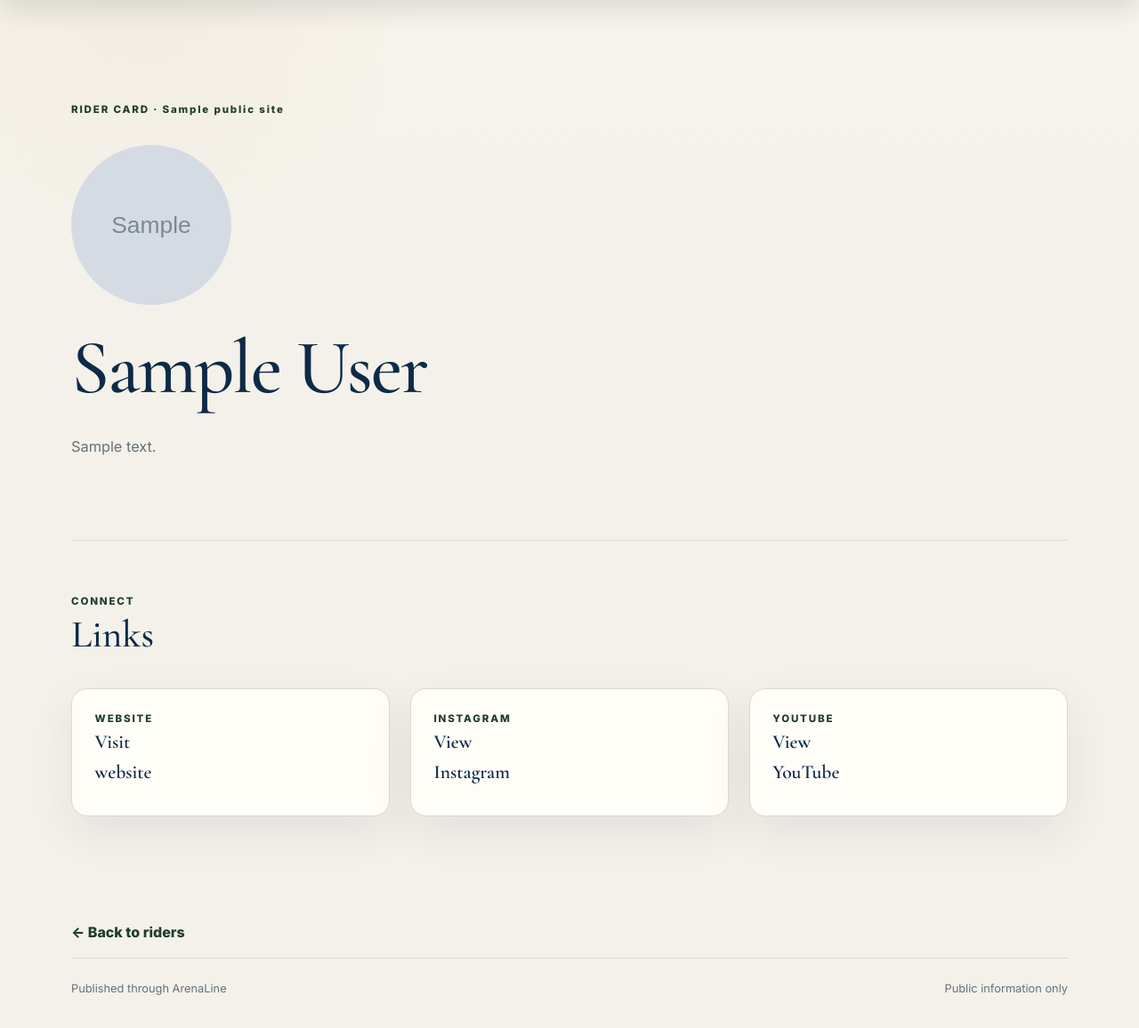
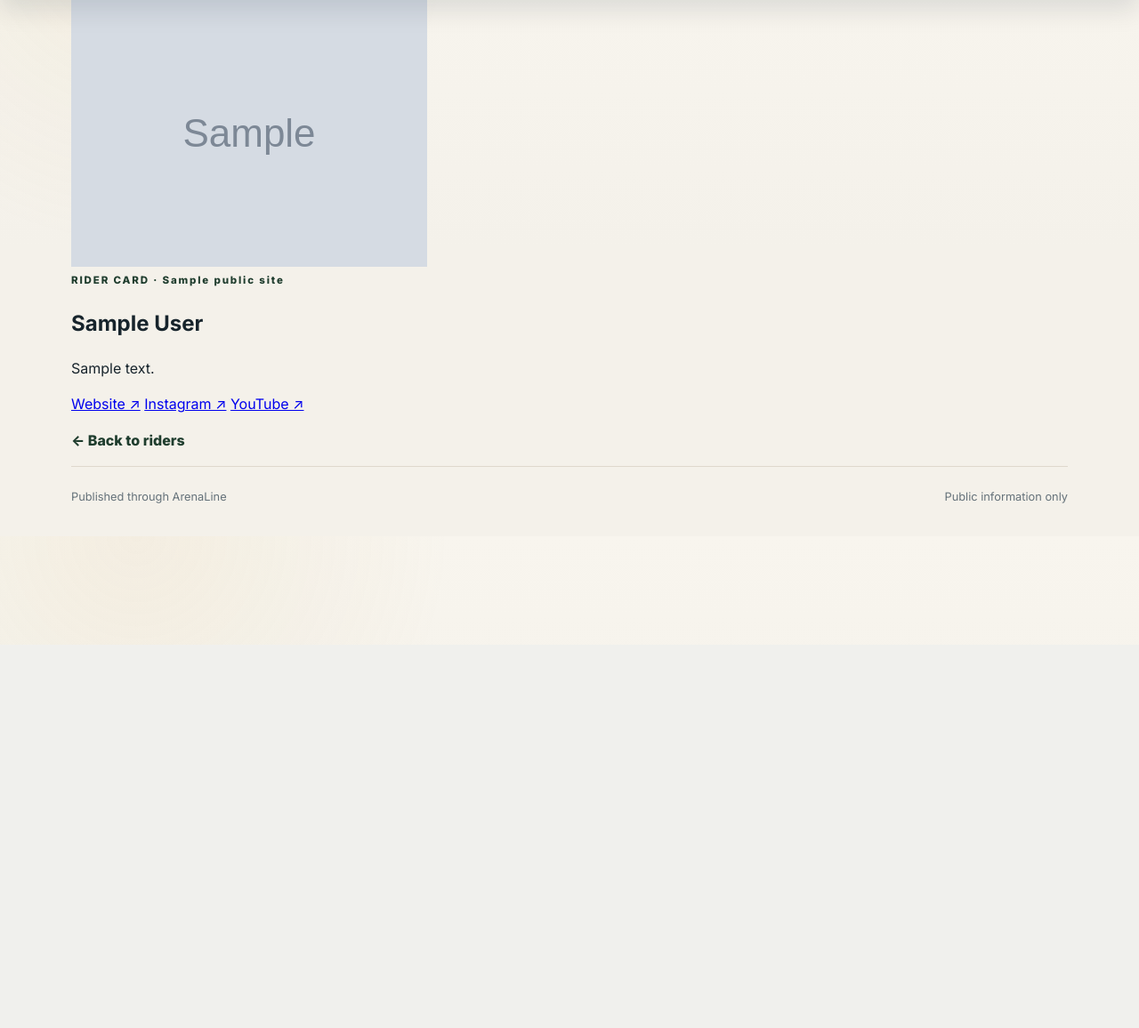
Before and after one commit to mcangeli/iea-team-portal, a Django app: template templates/public/rider_detail.html in a window 1280 px wide. Shown: the part 75-1231 px from the top of the page at 89% size. After the commit the page ends 711 px from the top, so only its background shows below. Run offline with Django 5.2, Linux system fonts and the light colour scheme; the template is opened without the code that fills it: most values are stand-ins (such as "Sample title", 1, 10 or a date in 2020); grey boxes marked "Sample" are stand-in pictures; parts of the project's set-up code (start-up, migrations or seed data) failed here and were passed over.

Commit message:
ui: polish public rider profile presentation

```diff
--- a/templates/public/rider_detail.html
+++ b/templates/public/rider_detail.html
@@ -1,21 +1,26 @@
 {% extends 'public/base.html' %}
 {% block title %}{{ public_rider.display_name }} · {{ public_site.name }} · ArenaLine{% endblock %}
 {% block content %}
-<section class="public-hero">
-  <div class="public-kicker">RIDER CARD · {{ public_site.name }}</div>
-  {% if public_rider.photo %}<img src="{{ public_rider.photo.url }}" alt="{{ public_rider.display_name }}" style="width:180px;height:180px;object-fit:cover;border-radius:50%;margin:1rem 0 1.5rem;">{% endif %}
-  <h1>{{ public_rider.display_name }}</h1>
-  {% if public_rider.bio %}<div class="public-intro">{{ public_rider.bio|linebreaks }}</div>{% endif %}
-</section>
-{% if public_rider.website_url or public_rider.instagram_url or public_rider.youtube_url %}
-<section class="public-section">
-  <div class="public-section-heading"><div class="public-kicker">CONNECT</div><h2>Links</h2></div>
-  <div class="public-show-grid">
-    {% if public_rider.website_url %}<a class="public-show-card" href="{{ public_rider.website_url }}" rel="noopener noreferrer"><div><div class="public-kicker">WEBSITE</div><h3>Visit website</h3></div></a>{% endif %}
-    {% if public_rider.instagram_url %}<a class="public-show-card" href="{{ public_rider.instagram_url }}" rel="noopener noreferrer"><div><div class="public-kicker">INSTAGRAM</div><h3>View Instagram</h3></div></a>{% endif %}
-    {% if public_rider.youtube_url %}<a class="public-show-card" href="{{ public_rider.youtube_url }}" rel="noopener noreferrer"><div><div class="public-kicker">YOUTUBE</div><h3>View YouTube</h3></div></a>{% endif %}
+<section class="public-rider-profile">
+  <div class="public-rider-profile-portrait">
+    {% if public_rider.photo %}
+      <img class="public-rider-profile-photo" src="{{ public_rider.photo.url }}" alt="{{ public_rider.display_name }}">
+    {% else %}
+      <div class="public-rider-profile-placeholder" aria-hidden="true">{{ public_rider.display_name|first }}</div>
+    {% endif %}
+  </div>
+  <div class="public-rider-profile-copy">
+    <div class="public-kicker">RIDER CARD · {{ public_site.name }}</div>
+    <h1>{{ public_rider.display_name }}</h1>
+    {% if public_rider.bio %}<div class="public-rider-bio">{{ public_rider.bio|linebreaks }}</div>{% endif %}
+    {% if public_rider.website_url or public_rider.instagram_url or public_rider.youtube_url %}
+      <div class="public-rider-links" aria-label="{{ public_rider.display_name }} links">
+        {% if public_rider.website_url %}<a href="{{ public_rider.website_url }}" rel="noopener noreferrer">Website ↗</a>{% endif %}
+        {% if public_rider.instagram_url %}<a href="{{ public_rider.instagram_url }}" rel="noopener noreferrer">Instagram ↗</a>{% endif %}
+        {% if public_rider.youtube_url %}<a href="{{ public_rider.youtube_url }}" rel="noopener noreferrer">YouTube ↗</a>{% endif %}
+      </div>
+    {% endif %}
   </div>
 </section>
-{% endif %}
-<p><a class="public-section-link" href="{% url 'public_riders' public_site.slug %}">← Back to riders</a></p>
+<p class="public-rider-back"><a class="public-section-link" href="{% url 'public_riders' public_site.slug %}">← Back to riders</a></p>
 {% endblock %}
```
